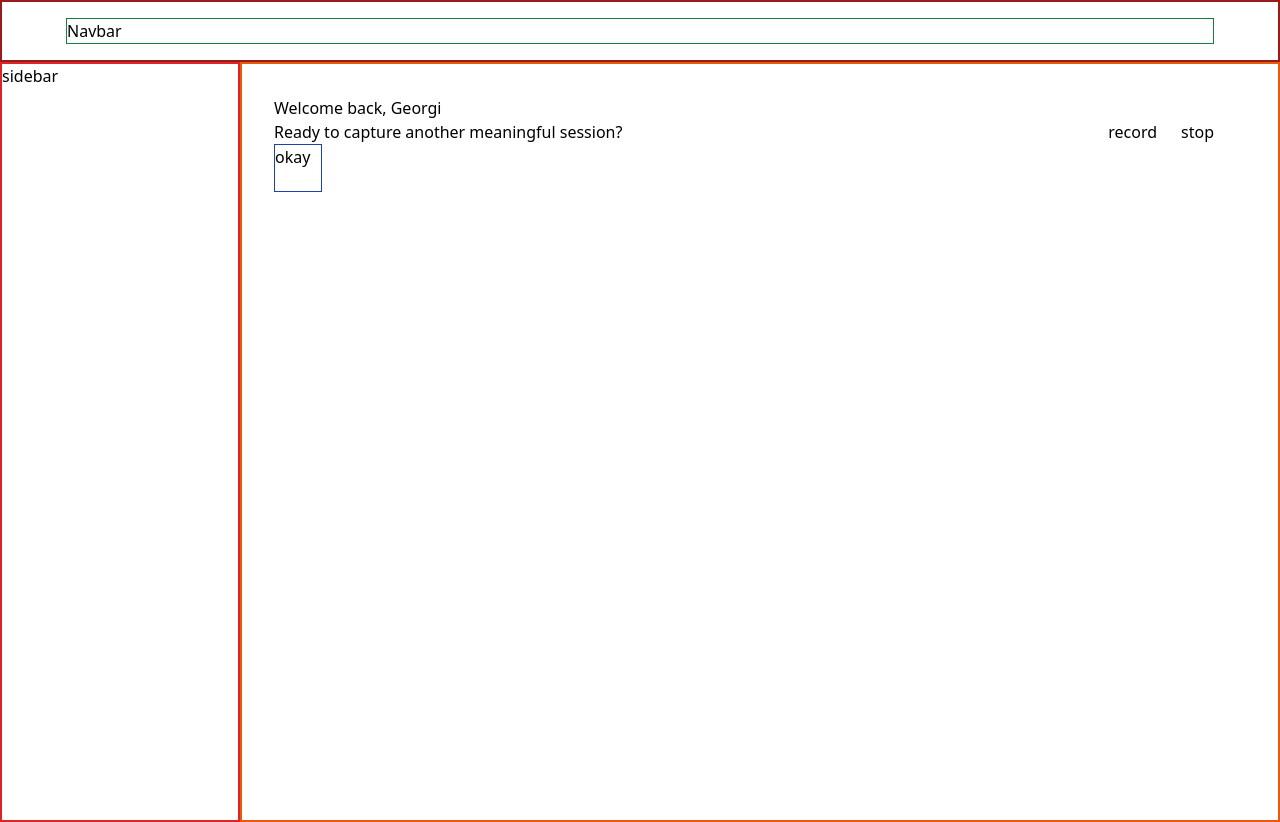
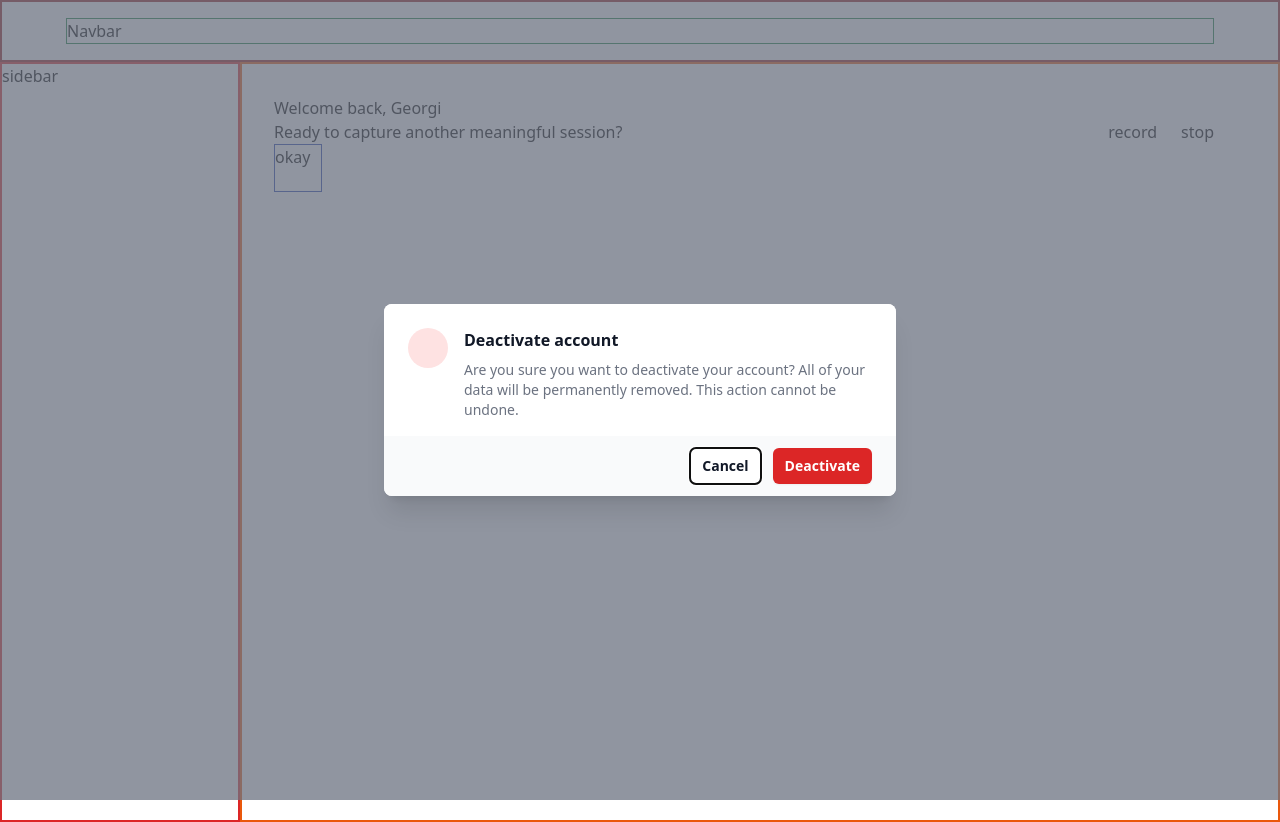
Before and after one commit to tracemycodes/mentalyc, a React (Create React App) app in the folder client/: page / in a window 1280 px wide. Built offline with nearby package versions, Linux system fonts and the light colour scheme; no server answers.

Commit message:
feat: audio madal component

```diff
--- a/client/package.json
+++ b/client/package.json
@@ -3,6 +3,7 @@
   "version": "0.1.0",
   "private": true,
   "dependencies": {
+    "@headlessui/react": "^1.7.18",
     "@testing-library/jest-dom": "^5.17.0",
     "@testing-library/react": "^13.4.0",
     "@testing-library/user-event": "^13.5.0",
--- /dev/null
+++ b/client/src/components/Modal/AudioModal.tsx
@@ -0,0 +1,92 @@
+import { Fragment, useRef, useState } from 'react';
+import { Dialog, Transition } from '@headlessui/react';
+
+interface ExampleProps {
+  // Add any props if needed
+}
+
+const AudioModal = () => {
+  const [open, setOpen] = useState(true);
+  const cancelButtonRef = useRef<HTMLButtonElement | null>(null);
+
+  return (
+    <Transition.Root show={open} as={Fragment}>
+      <Dialog
+        as="div"
+        className="relative z-10"
+        initialFocus={cancelButtonRef}
+        onClose={() => setOpen(false)}
+      >
+        <Transition.Child
+          as={Fragment}
+          enter="ease-out duration-300"
+          enterFrom="opacity-0"
+          enterTo="opacity-100"
+          leave="ease-in duration-200"
+          leaveFrom="opacity-100"
+          leaveTo="opacity-0"
+        >
+          <div className="fixed inset-0 bg-gray-500 bg-opacity-75 transition-opacity" />
+        </Transition.Child>
+
+        <div className="fixed inset-0 z-10 w-screen overflow-y-auto">
+          <div className="flex min-h-full items-end justify-center p-4 text-center sm:items-center sm:p-0">
+            <Transition.Child
+              as={Fragment}
+              enter="ease-out duration-300"
+              enterFrom="opacity-0 translate-y-4 sm:translate-y-0 sm:scale-95"
+              enterTo="opacity-100 translate-y-0 sm:scale-100"
+              leave="ease-in duration-200"
+              leaveFrom="opacity-100 translate-y-0 sm:scale-100"
+              leaveTo="opacity-0 translate-y-4 sm:translate-y-0 sm:scale-95"
+            >
+              <Dialog.Panel className="relative transform overflow-hidden rounded-lg bg-white text-left shadow-xl transition-all sm:my-8 sm:w-full sm:max-w-lg">
+                <div className="bg-white px-4 pb-4 pt-5 sm:p-6 sm:pb-4">
+                  <div className="sm:flex sm:items-start">
+                    <div className="mx-auto flex h-12 w-12 flex-shrink-0 items-center justify-center rounded-full bg-red-100 sm:mx-0 sm:h-10 sm:w-10">
+                      {/* <ExclamationTriangleIcon className="h-6 w-6 text-red-600" aria-hidden="true" /> */}
+                    </div>
+                    <div className="mt-3 text-center sm:ml-4 sm:mt-0 sm:text-left">
+                      <Dialog.Title
+                        as="h3"
+                        className="text-base font-semibold leading-6 text-gray-900"
+                      >
+                        Deactivate account
+                      </Dialog.Title>
+                      <div className="mt-2">
+                        <p className="text-sm text-gray-500">
+                          Are you sure you want to deactivate your account? All
+                          of your data will be permanently removed. This action
+                          cannot be undone.
+                        </p>
+                      </div>
+                    </div>
+                  </div>
+                </div>
+                <div className="bg-gray-50 px-4 py-3 sm:flex sm:flex-row-reverse sm:px-6">
+                  <button
+                    type="button"
+                    className="inline-flex w-full justify-center rounded-md bg-red-600 px-3 py-2 text-sm font-semibold text-white shadow-sm hover:bg-red-500 sm:ml-3 sm:w-auto"
+                    onClick={() => setOpen(false)}
+                  >
+                    Deactivate
+                  </button>
+                  <button
+                    type="button"
+                    className="mt-3 inline-flex w-full justify-center rounded-md bg-white px-3 py-2 text-sm font-semibold text-gray-900 shadow-sm ring-1 ring-inset ring-gray-300 hover:bg-gray-50 sm:mt-0 sm:w-auto"
+                    onClick={() => setOpen(false)}
+                    ref={cancelButtonRef}
+                  >
+                    Cancel
+                  </button>
+                </div>
+              </Dialog.Panel>
+            </Transition.Child>
+          </div>
+        </div>
+      </Dialog>
+    </Transition.Root>
+  );
+};
+
+export default AudioModal;
--- a/client/src/pages/Index.tsx
+++ b/client/src/pages/Index.tsx
@@ -1,4 +1,5 @@
 import React, { useEffect, useState } from 'react';
+import AudioModal from '../components/Modal/AudioModal';
 
 type Props = {};
 
@@ -114,8 +115,10 @@
   return (
     <div>
       <h2>Welcome back, Georgi</h2>
+
       <div className="flex">
         <p>Ready to capture another meaningful session?</p>
+
         <div className="ml-auto space-x-6">
           <button onClick={handleStartRecording}>record</button>
           <button onClick={handleStopRecording}>stop</button>
@@ -131,6 +134,8 @@
           <div className="border border-blue-800 h-12 w-12">okay</div>
         )}
       </div>
+
+      <AudioModal/>
     </div>
   );
 };
```
Also changed, not shown: 1 other file (tests, documents, lock files or other folders).
